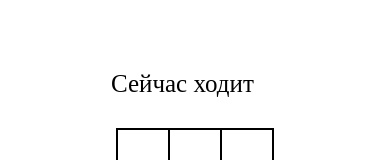
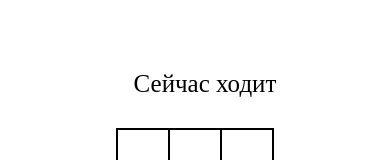
Before and after one commit to AmanFromOmsk/Krestiki-Noliki, a plain HTML site: page index.html in a window 390 px wide. Shown: the part 127-287 px from the top of the page. Drawn offline with Linux system fonts and the light colour scheme.

Commit message:
Add files via upload

```diff
--- a/css/style.css
+++ b/css/style.css
@@ -39,13 +39,18 @@
     background-color: rgb(139, 139, 139);
 }
 
-.currentPlayer{
-    width: 168px;
+.currentPlayer {
+    width: 200px;
     font-size: 25px;
     display: flex;
     align-items: center;
 }
-
+.currentPlayer span{
+    width: 220px;
+    font-size: 25px;
+    display: flex;
+    align-items: center;
+}
 .stat{
     display: flex;
     align-items: center;
@@ -70,6 +75,12 @@
         align-items: center;
         margin: 100px 50px;
     }
+    .content span{
+        display: flex;
+        flex-direction: column;
+        justify-content: center;
+        align-items: center;
+    }
 
     .currentPlayer{
         display: flex;
```
